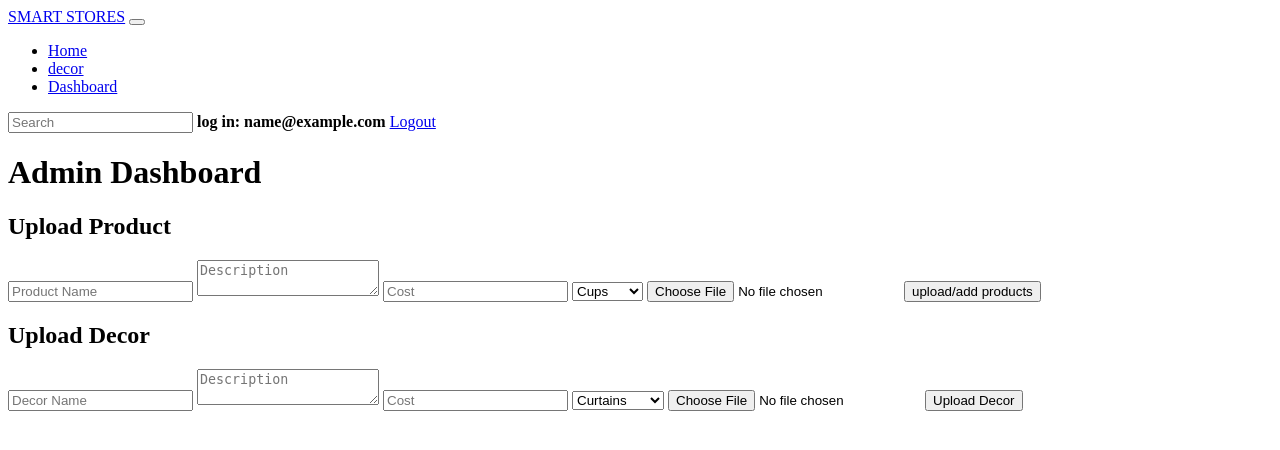
After one commit to Susan12-n/smart, a Flask app: page /admin in a window 1280 px wide. The commit adds this page. Shown: the top 450 px of the page. Run offline with Flask 3, Linux system fonts and the light colour scheme; the visitor is signed in with stand-in values (Sample User, id 1); tables that the repository leaves empty or names only in its code hold one stand-in row (values such as "Sample post").

Commit message:
adminsession

```diff
--- a/app.py
+++ b/app.py
@@ -194,6 +194,30 @@ def register():
     else:
      return render_template("register.html", error = "please enter correct details ")
 
+@app.route("/admin")
+def admin():
+    # Check if the user is logged in
+    if 'key' not in session:
+        return redirect("/login")  # Redirect to login if not logged in
+
+    email = session['key']  # Retrieve the logged-in user's email from the session
+
+    # Connect to the database
+    connection = pymysql.connect(host='localhost', user='root', password='', database='smart')
+    cursor = connection.cursor()
+
+    # Query to check the user's role
+    sql = "SELECT role FROM users WHERE email = %s"
+    cursor.execute(sql, (email,))
+    result = cursor.fetchone()  # Fetch the result from the query
+
+    connection.close()  # Close the database connection
+
+    # Check if the user has the 'admin' role
+    if result and result[0] == 'admin':
+        return render_template("admin.html")  # Allow access to the admin page
+    else:
+        return redirect("/")  # Redirect non-admin users to the homepage (or another page)
 
 @app.route("/login", methods=['POST','GET'])
 def Login():
@@ -239,6 +263,7 @@ def mpesa():
 
    return'<h1>Please complete payment in your form</h1>'\
    '<a href="/" class="btn btn-dark btn-sm">GO back to products </a>'
+
 @app.route("/logout")
 def Logout():
     session.clear()
--- /dev/null
+++ b/templates/admin.html
@@ -0,0 +1,43 @@
+<!DOCTYPE html>
+<html lang="en">
+<head>
+    <meta charset="UTF-8">
+    <title>Admin Dashboard</title>
+</head>
+<body>
+    {%    include 'navbar.html'   %}
+    <h1>Admin Dashboard</h1>
+
+    <h2>Upload Product</h2>
+    <form action="/upload" method="POST" enctype="multipart/form-data">
+        <input type="text" name="product_name" placeholder="Product Name" required>
+        <textarea name="product_desc" placeholder="Description" required></textarea>
+        <input type="number" name="product_cost" placeholder="Cost" required>
+        <select name="product_category" required>
+            <option value="cups">Cups</option>
+            <option value="plates">Plates</option>
+            <option value="hotpots">Hotpots</option>
+            <option value="glasses">Glasses</option>
+        </select>
+        <input type="file" name="product_image_name" required>
+        <input type="submit" class="btn btn-primary" value="upload/add products">
+
+    </form>
+
+    <h2>Upload Decor</h2>
+    <form action="/uploaddecor" method="POST" enctype="multipart/form-data">
+        <input type="text" name="product_name" placeholder="Decor Name" required>
+        <textarea name="product_desc" placeholder="Description" required></textarea>
+        <input type="number" name="product_cost" placeholder="Cost" required>
+        <select name="product_category" required>
+            <option value="curtains">Curtains</option>
+            <option value="carpets">Carpets</option>
+            <option value="doormats">Doormats</option>
+            <option value="flowervest">Flower Vest</option>
+            <option value="frames">Frames</option>
+        </select>
+        <input type="file" name="product_image_name" required>
+        <button type="submit">Upload Decor</button>
+    </form>
+</body>
+</html>
--- a/templates/navbar.html
+++ b/templates/navbar.html
@@ -13,11 +13,14 @@
           <li class="nav-item">
             <a class="nav-link" href="/decor">decor</a>
           </li>
-          <li class="nav-item">
+          <!-- <li class="nav-item">
             <a class="nav-link" href="/upload">Upload</a>
           </li>
           <li class="nav-item">
             <a class="nav-link" href="/uploaddecor">Upload Decor</a>
+          </li> -->
+          <li class="nav-item">
+            <a class="nav-link" href="/admin">Dashboard</a>
           </li>
         </ul>
         <form class="d-flex" role="search">
```
